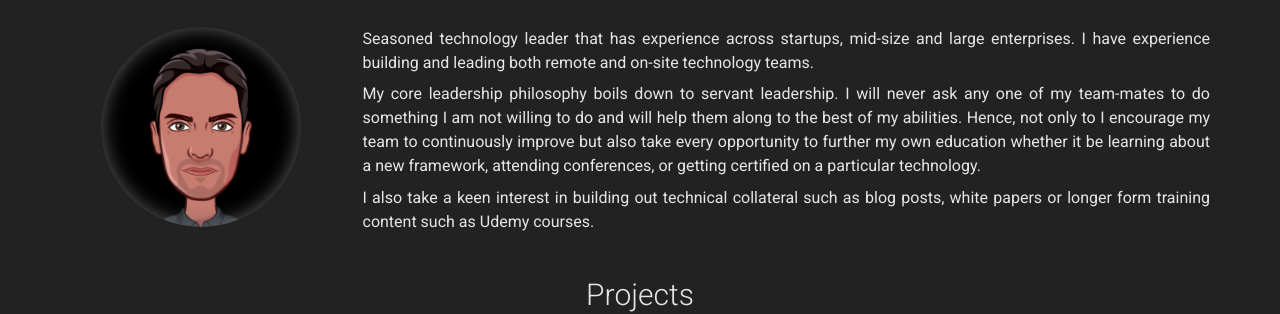
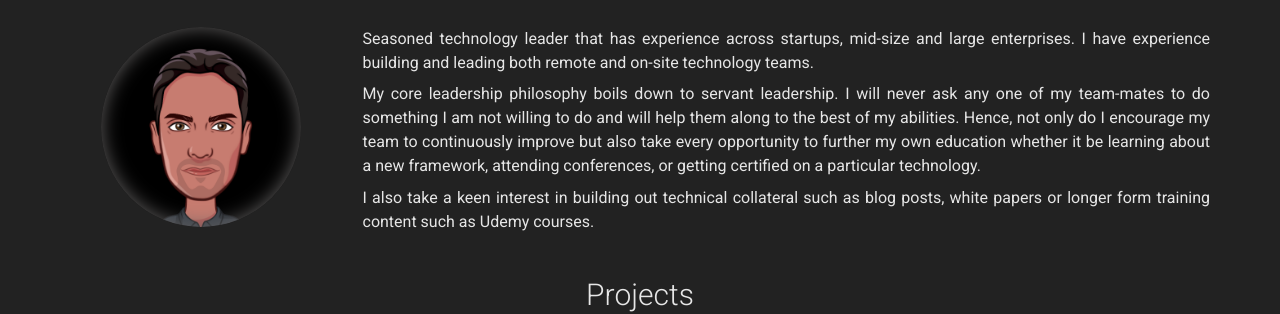
Before and after one commit to TKTheTechie/TKTheTechie.github.io, a Jekyll site: the page built from index.md, in a window 1280 px wide and 900 px high. Shown: the part 252-566 px from the top of the window. Built offline with Jekyll 4.4.1, drawn with Linux system fonts in a browser that asks for light colours; nearby versions of some CDN libraries.

```diff
--- a/_config.yml
+++ b/_config.yml
@@ -35,7 +35,7 @@ about_content: | # this will include new lines to allow paragraphs
   Seasoned technology leader that has experience across startups, mid-size and large enterprises. I have experience building and leading both remote and on-site technology teams.
 
   My core leadership philosophy boils down to servant leadership. I will never ask any one of my team-mates to do something I am not willing to do and will help them along to the best of my abilities.
-  Hence, not only to I encourage my team to continuously improve but also take every opportunity to further my own education whether it be learning about a new framework, attending conferences, or getting certified on a particular technology.
+  Hence, not only do I encourage my team to continuously improve but also take every opportunity to further my own education whether it be learning about a new framework, attending conferences, or getting certified on a particular technology.
 
   I also take a keen interest in building out technical collateral such as blog posts, white papers or longer form training content such as Udemy courses.
 
```
